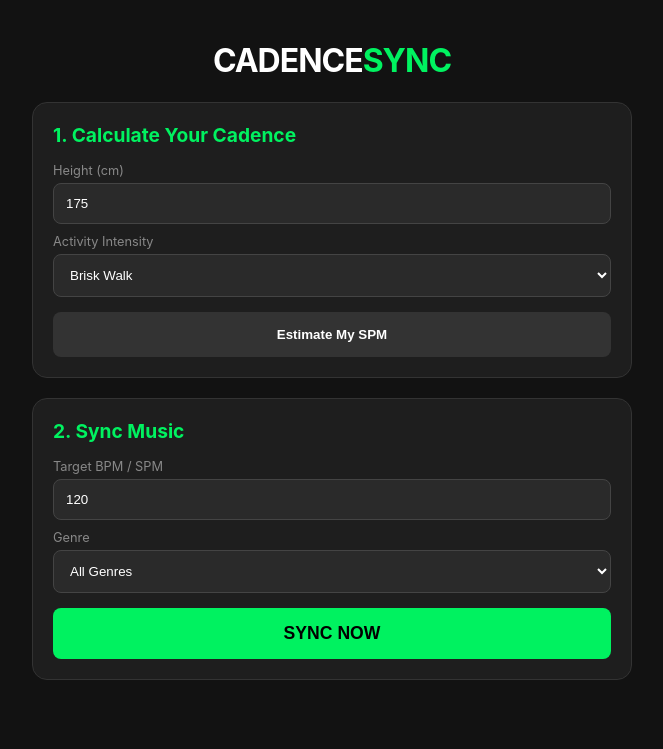
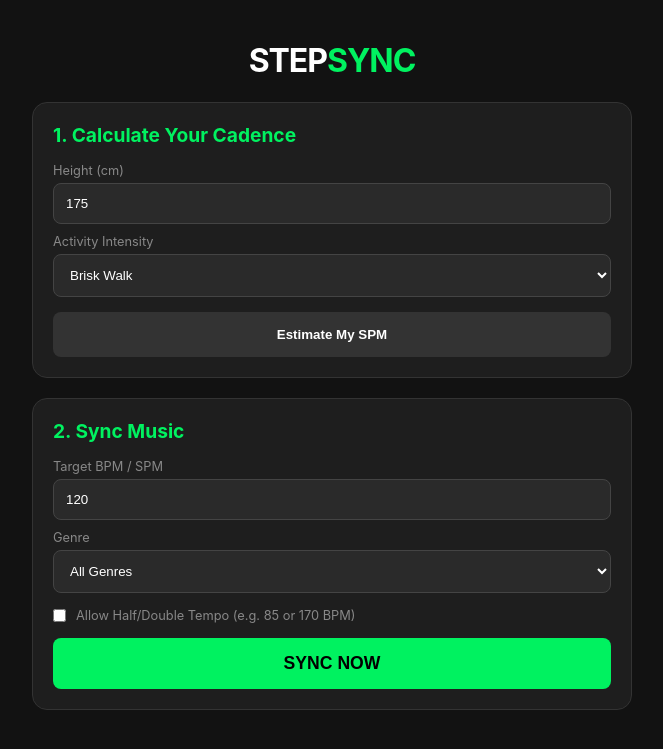
Before and after one commit to Joy4620/StepSync, a Flask app: page / in a window 1280 px wide. Shown: the top 749 px of the page, without its empty margins (308-971 px from the left). Run offline with Flask 3, Linux system fonts and the light colour scheme.

Commit message:
changed name and added double time

```diff
--- a/app.py
+++ b/app.py
@@ -42,12 +42,25 @@ def calculate_spm():
 def sync():
     target_bpm = request.args.get('target', default=120, type=float)
     genre = request.args.get('genre', default=None)
+    allow_double = request.args.get('double', default='false') == 'true'
 
     # We use a 2 BPM window for CadenceSync
     tolerance = 2.0
     conn = get_db_connection()
     query = "SELECT name, artists, genre, tempo FROM songs WHERE tempo BETWEEN ? AND ?"
     params = [target_bpm - tolerance, target_bpm + tolerance]
+
+    if allow_double:
+            half_target = target_bpm / 2
+            double_target = target_bpm * 2
+
+            query = query[:-1]  # Remove the closing parenthesis
+            query += " OR (tempo BETWEEN ? AND ?) OR (tempo BETWEEN ? AND ?))"
+            params.extend([half_target - (tolerance/2), half_target + (tolerance/2)])
+            params.extend([double_target - (tolerance*2), double_target + (tolerance*2)])
+    else:
+        # If not double, just ensure the parenthesis is closed correctly
+        query += ")"
 
     if genre:
         query += " AND genre = ?"
--- a/templates/index.html
+++ b/templates/index.html
@@ -2,7 +2,7 @@
 <html lang="en">
   <head>
     <meta charset="UTF-8" />
-    <title>CadenceSync | Personalized</title>
+    <title>StepSync | Personalized</title>
     <style>
       :root {
         --sync-green: #00f260;
@@ -80,7 +80,7 @@
   </head>
   <body>
     <h1 style="text-align: center; letter-spacing: -1px">
-      CADENCE<span style="color: var(--sync-green)">SYNC</span>
+      STEP<span style="color: var(--sync-green)">SYNC</span>
     </h1>
 
     <div class="panel">
@@ -113,7 +113,18 @@
         <option value="Hip-Hop">Hip-Hop</option>
         <option value="Pop">Pop</option>
       </select>
-
+      <div
+        style="margin-top: 15px; display: flex; align-items: center; gap: 10px"
+      >
+        <input
+          type="checkbox"
+          id="doubleTempo"
+          style="width: auto; margin: 0"
+        />
+        <label style="margin: 0"
+          >Allow Half/Double Tempo (e.g. 85 or 170 BPM)</label
+        >
+      </div>
       <button class="btn btn-sync" onclick="syncMusic()">SYNC NOW</button>
     </div>
 
@@ -136,11 +147,14 @@
       async function syncMusic() {
         const target = document.getElementById("targetBPM").value;
         const genre = document.getElementById("genreSelect").value;
+        const allowDouble = document.getElementById("doubleTempo").checked;
         const resultsDiv = document.getElementById("results");
         resultsDiv.innerHTML =
           '<p style="text-align:center">Matching beats...</p>';
 
-        const response = await fetch(`/sync?target=${target}&genre=${genre}`);
+        const response = await fetch(
+          `/sync?target=${target}&genre=${genre}&double=${allowDouble}`,
+        );
         const songs = await response.json();
 
         resultsDiv.innerHTML = "";
```
